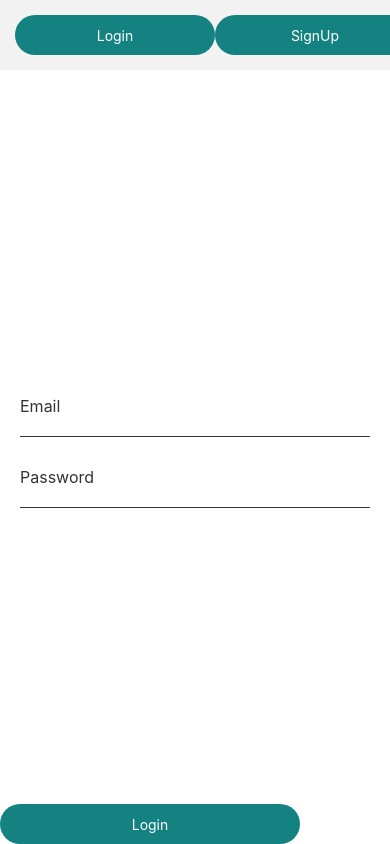
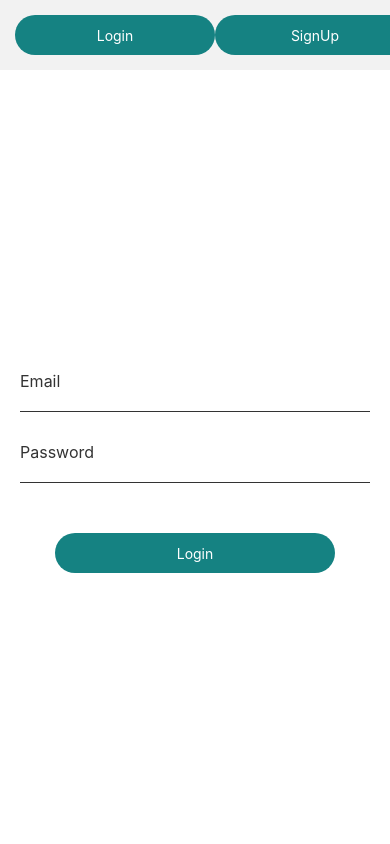
Before and after one commit to gaganalakruwan/Photon, a React Native app: screen /MAIN_AUTH in a window 390 px wide. Built offline with nearby package versions, Linux system fonts and the light colour scheme.

Commit message:
style changes

```diff
--- a/src/screens/Login/Login.tsx
+++ b/src/screens/Login/Login.tsx
@@ -25,7 +25,7 @@ const Login: React.FC<StackScreenProps<StackParameterList, 'LOGIN'>> = () => {
 
   const navigation = useNavigation();
   return (
-    <SafeAreaView style={{flex:1}}>
+    <SafeAreaView style={{flex: 1}}>
       <View style={styles.container}>
         <InputText
           label="Email"
@@ -40,12 +40,12 @@ const Login: React.FC<StackScreenProps<StackParameterList, 'LOGIN'>> = () => {
           secureTextEntry
           placeHolder={''}
         />
+        <ActionButton
+          title={'Login'}
+          onPress={() => navigation.navigate('MAIN_HOME' as never)}
+          containerStyle={{alignSelf: 'center',marginTop:50}}
+        />
       </View>
-      <ActionButton
-        title={'Login'}
-        onPress={() => navigation.navigate('MAIN_HOME' as never)}
-        containerStyle={{width: 300}}
-      />
     </SafeAreaView>
   );
 };
```
